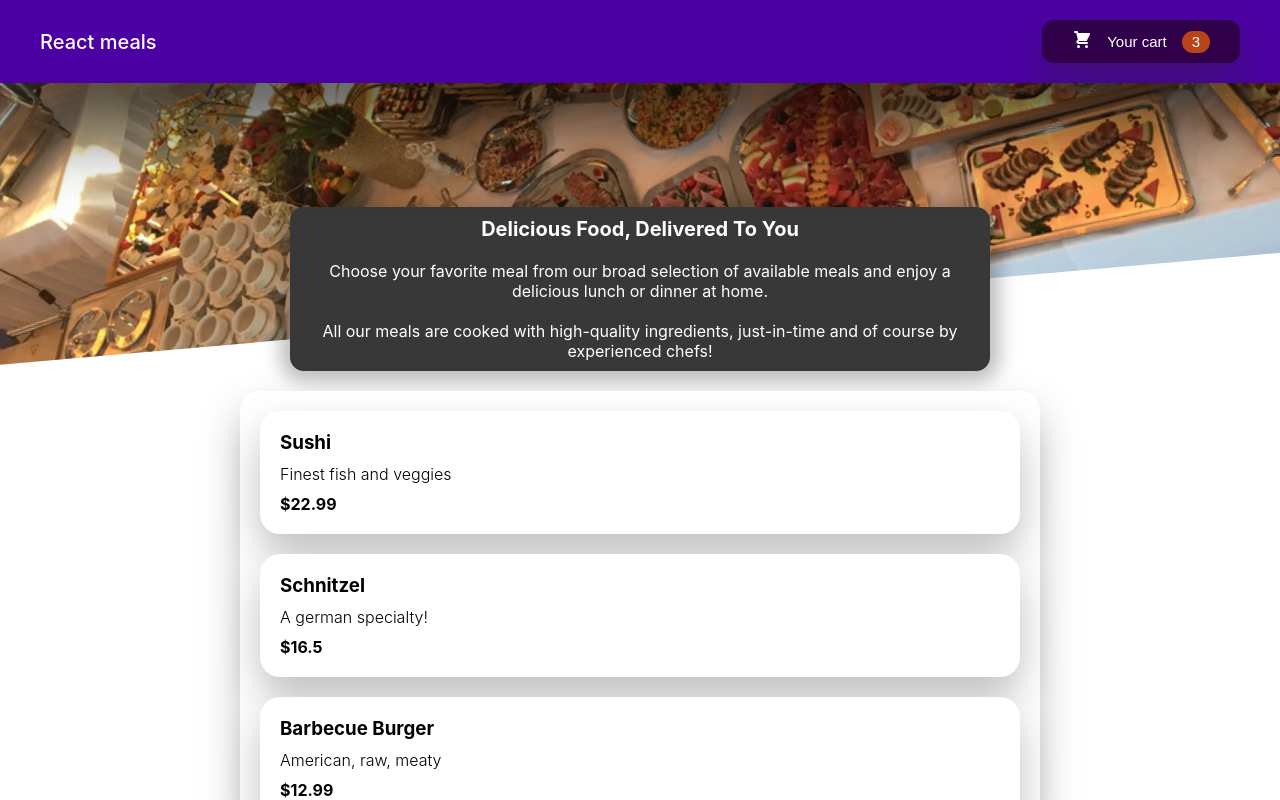
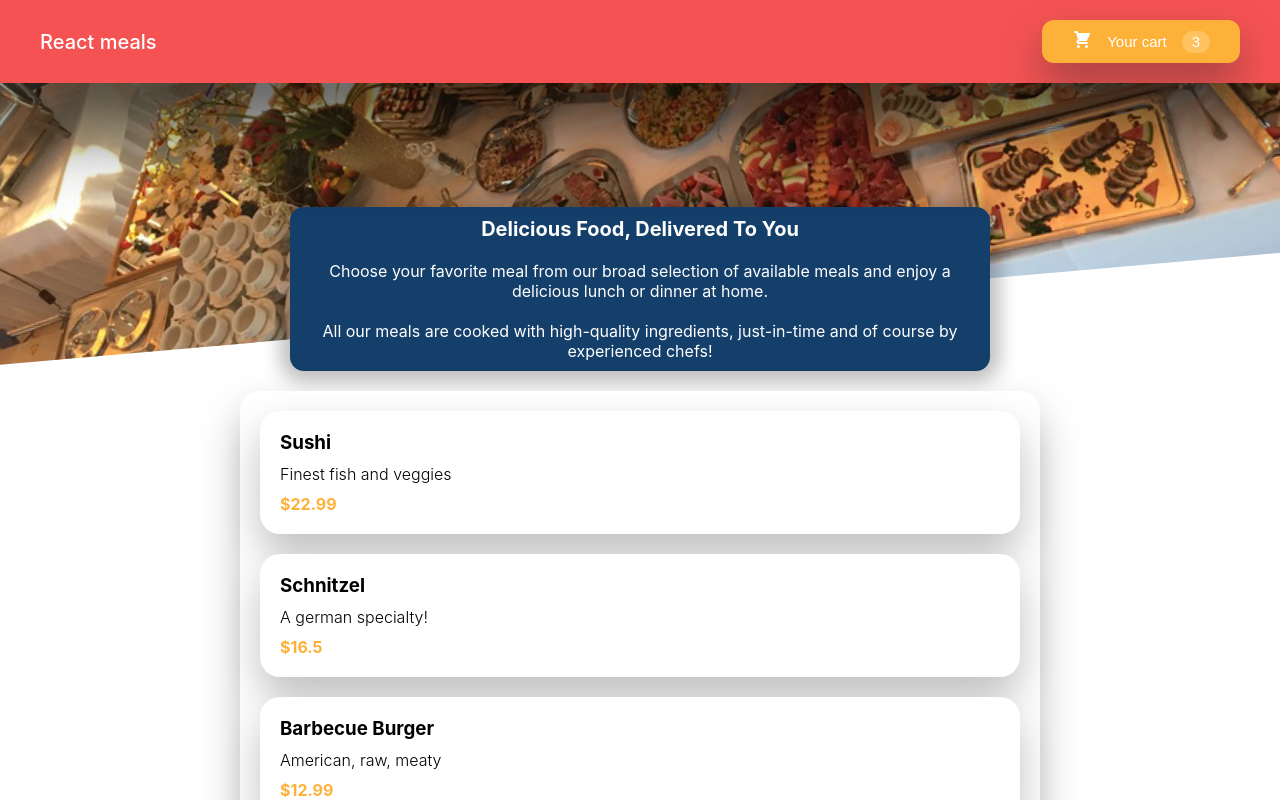
Before and after one commit to hotriluc/food_order_app, a React (Create React App) app: page / in a window 1280 px wide. Shown: the top 800 px of the page. Built offline with nearby package versions, Linux system fonts and the light colour scheme.

Commit message:
display card

```diff
--- a/src/components/Layout/Header.module.css
+++ b/src/components/Layout/Header.module.css
@@ -1,14 +1,13 @@
 .header {
   display: flex;
   position: relative;
-    background-color: 	#4c00a4;
+  background-color: #f55353;
   justify-content: space-between;
   padding: 2rem 4rem;
   color: white;
   z-index: 10;
   align-items: center;
   box-shadow: 0 4rem 8rem rgba(0, 0, 0, 0.8);
-
 }
 
 .header__logo {
--- a/src/components/Layout/HeaderCartButton.module.css
+++ b/src/components/Layout/HeaderCartButton.module.css
@@ -1,5 +1,5 @@
 .header__cart-btn {
-    background-color: #31004a;
+  background-color: #feb139;
   border: none;
   border-radius: 1.2rem;
   cursor: pointer;
@@ -8,14 +8,13 @@
 
   font-size: 1.5rem;
   color: white;
-    transition: all .3s;
+  transition: all 0.3s;
 
   display: flex;
   justify-content: center;
   align-items: center;
-    gap: 1.5rem
+  gap: 1.5rem;
 }
-
 
 .header__cart-btn span {
   display: inline-block;
@@ -30,12 +29,12 @@
 }
 
 .header__cart-btn .badge {
-    background-color: #b94517;
+  background-color: #fec260;
   padding: 0.25rem 1rem;
   border-radius: 25px;
 }
 
 .header__cart-btn:hover {
-    background-color: #ab00ff;
+  background-color: #143f6b;
   transform: scale(1.1);
 }
--- a/src/components/Meals/MealItem.module.css
+++ b/src/components/Meals/MealItem.module.css
@@ -13,4 +13,5 @@
 
 .meal__price {
   font-weight: bold;
+  color: #feb139;
 }
--- a/src/components/Meals/MealsSummary.module.css
+++ b/src/components/Meals/MealsSummary.module.css
@@ -6,7 +6,7 @@
   margin: auto;
   margin-top: -20rem;
   position: relative;
-    background-color: #383838;
+  background-color: #143f6b;
   color: white;
   border-radius: 14px;
   padding: 1rem;
@@ -16,7 +16,7 @@
   flex-direction: column;
   align-items: center;
   justify-content: center;
-    gap: 2rem
+  gap: 2rem;
 }
 
 .summary h2 {
```
Also changed, not shown: src/index.css (+4 -5 lines). Lines whose indentation alone changed are shown as unchanged.
